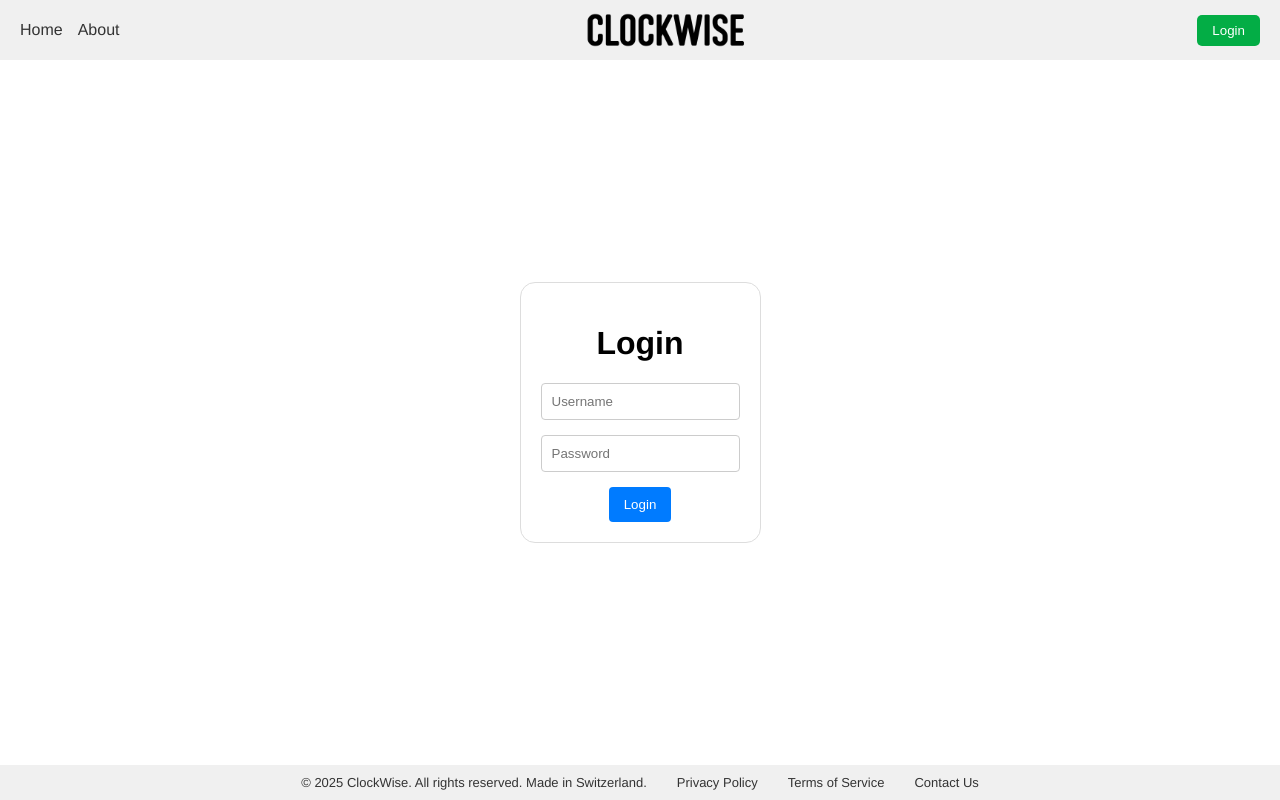
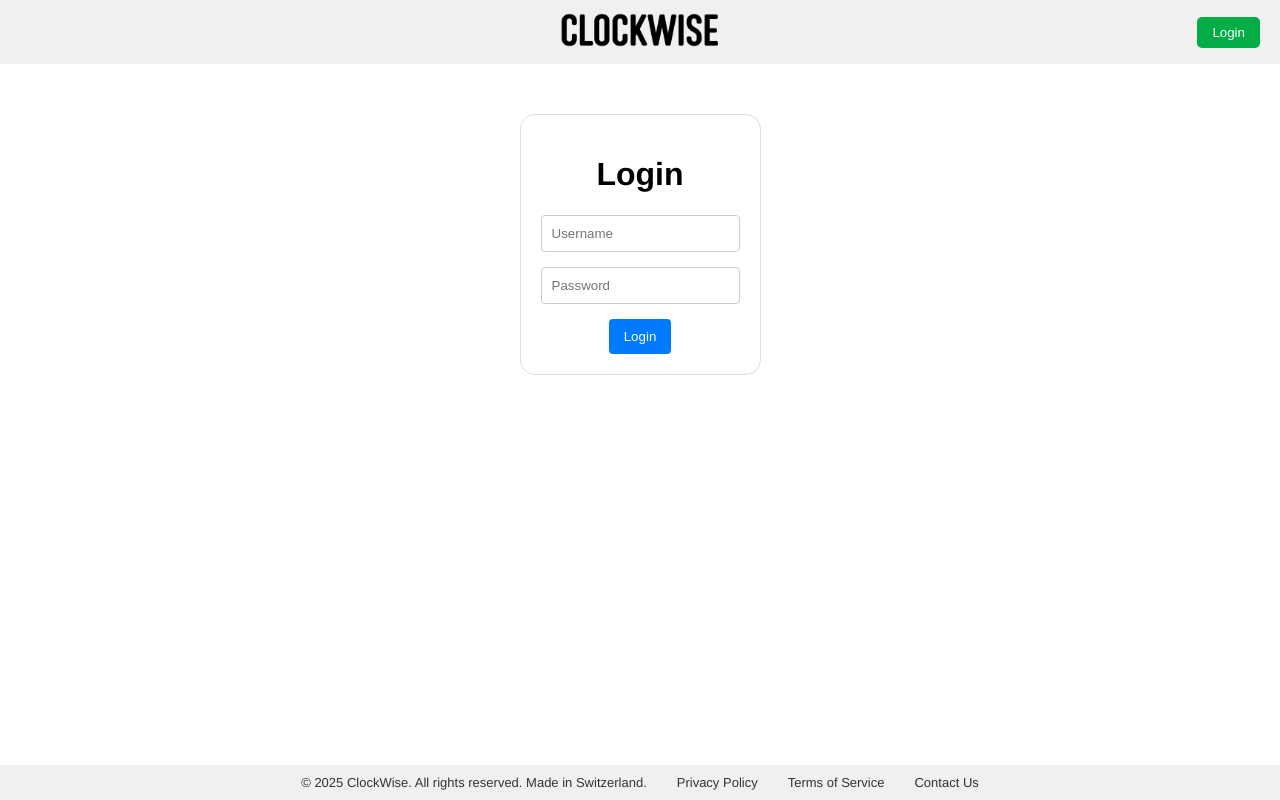
Before and after one commit to barretobit/ClockWiseWeb, a Vue app in the folder clockwiseweb/: page /login in a window 1280 px wide. Built offline with nearby package versions, Linux system fonts and the light colour scheme.

Commit message:
Stable version with dummy Login working;

```diff
--- a/clockwiseweb/src/App.vue
+++ b/clockwiseweb/src/App.vue
@@ -1,7 +1,7 @@
 <template>
 	<div id="app">
-		<PageHeader />
-		<router-view />
+		<PageHeader :isLoggedIn="isLoggedIn" @logout-success="handleLogoutSuccess" />
+		<router-view :isLoggedIn="isLoggedIn" @login-success="handleLoginSuccess" />
 		<PageFooter />
 	</div>
 </template>
@@ -9,11 +9,35 @@
 <script>
 import PageHeader from './components/static/PageHeader.vue';
 import PageFooter from './components/static/PageFooter.vue';
+import { ref, onMounted } from 'vue';
 
 export default {
 	components: {
 		PageHeader,
-		PageFooter
+		PageFooter,
+	},
+	setup() {
+		const isLoggedIn = ref(sessionStorage.getItem('isLoggedIn') === 'true');
+
+		onMounted(() => {
+			isLoggedIn.value = sessionStorage.getItem('isLoggedIn') === 'true';
+		});
+
+		const handleLoginSuccess = () => {
+			isLoggedIn.value = true;
+			sessionStorage.setItem('isLoggedIn', 'true');
+		};
+
+		const handleLogoutSuccess = () => {
+			isLoggedIn.value = false;
+			sessionStorage.removeItem('isLoggedIn');
+		};
+
+		return {
+			isLoggedIn,
+			handleLoginSuccess,
+			handleLogoutSuccess,
+		};
 	},
 };
 </script>
@@ -24,9 +48,9 @@ export default {
 }
 
 #app {
-  display: grid;
-  grid-template-rows: auto 1fr auto; /* Header, Content, Footer */
-  min-height: 100vh;
+	display: grid;
+	grid-template-rows: auto 1fr auto;
+	min-height: 100vh;
 }
 
 body {
--- a/clockwiseweb/src/components/static/PageHeader.vue
+++ b/clockwiseweb/src/components/static/PageHeader.vue
@@ -1,16 +1,17 @@
 <template>
 	<header class="header">
 		<div class="header-left">
-            <nav class="nav">
+			<nav v-if="isLoggedIn" class="nav">
 				<router-link to="/" class="nav-link">Home</router-link>
-                <router-link to="/about" class="nav-link">About</router-link>
-                <!-- <router-link to="/products" class="nav-link">Products</router-link> -->
+				<router-link to="/logs" class="nav-link">Logs</router-link>
+				<router-link to="/reports" class="nav-link">Reports</router-link>
 			</nav>
 		</div>
 
 		<div class="header-center">
+			<router-link to="/" class="logo-link">
 				<img src="@/assets/logo.png" alt="Company Logo" class="logo" />
-            <!-- <img src="https://img.icons8.com/3d-fluency/200/clock.png" alt="logo" class="logo" /> -->
+			</router-link>
 		</div>
 
 		<div class="header-right">
@@ -21,39 +22,53 @@
 </template>
 
 <script>
+import { useRouter } from 'vue-router';
+
 export default {
-    data() {
+	props: ['isLoggedIn'],
+	setup(props, { emit }) {
+		const router = useRouter();
+
+		const goToLogin = () => {
+			router.push('/login');
+		};
+
+		const logout = () => {
+			sessionStorage.removeItem('isLoggedIn');
+			emit('logout-success'); // Emit logout-success event
+			console.log('Logout clicked');
+		};
+
 		return {
-            isLoggedIn: sessionStorage.getItem('isLoggedIn') === 'true',
+			goToLogin,
+			logout,
 		};
-    },
-    methods: {
-        goToLogin() {
-            this.$router.push('/login');
-        },
-        logout() {
-            sessionStorage.removeItem('isLoggedIn');
-            this.isLoggedIn = false;
-            console.log('Logout clicked');
-        },
 	},
 };
 </script>
 
 <style scoped>
 .header {
-    display: flex;
-    justify-content: space-between;
+	display: grid;
+	grid-template-columns: minmax(0, 1fr) 1fr minmax(0, 1fr);
 	align-items: center;
 	padding: 10px 20px;
 	background-color: #f0f0f0;
 }
 
-.header-left,
-.header-center,
+.header-left {
+	grid-column: 1;
+	justify-self: start;
+}
+
+.header-center {
+	grid-column: 2;
+	justify-self: center;
+}
+
 .header-right {
-    display: flex;
-    align-items: center;
+	grid-column: 3;
+	justify-self: end;
 }
 
 .nav {
@@ -68,6 +83,12 @@ export default {
 
 .logo {
 	height: 40px;
+	cursor: pointer;
+}
+
+.logo-link {
+	text-decoration: none;
+	color: inherit;
 }
 
 .button {
--- a/clockwiseweb/src/views/HomePage.vue
+++ b/clockwiseweb/src/views/HomePage.vue
@@ -1,5 +1,16 @@
 <template>
     <div class="home">
+        <div v-if="isLoggedIn">
+            <h1>Welcome back to ClockWise!</h1>
+            <p>Here's a summary of your recent activity.</p>
+            <section class="user-dashboard">
+                <h2>Your Dashboard</h2>
+                <p>You have 5 projects in progress.</p>
+                <p>You have 2 reports to review.</p>
+                <button class="view-reports-button">View Reports</button>
+            </section>
+        </div>
+        <div v-else>
             <h1>Welcome to ClockWise!</h1>
             <p>Your solution for time management.</p>
 
@@ -21,12 +32,14 @@
                 <button class="login-button" @click="goToLogin">Login</button>
             </section>
         </div>
+    </div>
 </template>
 
 <script>
 import { useRouter } from 'vue-router';
 
 export default {
+    props: ['isLoggedIn'],
     setup() {
         const router = useRouter();
 
@@ -109,4 +122,18 @@ export default {
     cursor: pointer;
     border-radius: 5px;
 }
+
+.user-dashboard {
+    margin: 20px;
+}
+
+.view-reports-button {
+    padding: 9px 22px;
+    font-size: 1em;
+    background-color: #007bff;
+    color: white;
+    border: none;
+    cursor: pointer;
+    border-radius: 5px;
+}
 </style>
--- a/clockwiseweb/src/views/LoginPage.vue
+++ b/clockwiseweb/src/views/LoginPage.vue
@@ -15,42 +15,37 @@
 </template>
 
 <script>
+import { useRouter } from 'vue-router';
+import { ref } from 'vue';
+
 export default {
-    data() {
-        return {
-            username: '',
-            password: '',
-            error: '',
-        };
-    },
-    methods: {
-        async login() {
+    setup(props, { emit }) {
+        const username = ref('');
+        const password = ref('');
+        const error = ref('');
+        const router = useRouter();
+
+        const login = async () => {
             try {
-                // Replace with your actual authentication logic
-                // Example:
-                // const response = await axios.post('/api/login', {
-                //   username: this.username,
-                //   password: this.password,
-                // });
-                // if (response.data.success) {
-                //   // Successful login
-                //   this.$router.push('/'); // Redirect to home page
-                // } else {
-                //   this.error = 'Invalid username or password.';
-                // }
-                if (this.username === 'test' && this.password === 'password') {
+                if (username.value === 'test' && password.value === 'UltimateTest!#7') {
                     sessionStorage.setItem('isLoggedIn', 'true');
-                    // Simulate successful login
-                    // Store authentication token or user info if needed
-                    this.$router.push('/');
+                    router.push('/');
+                    emit('login-success'); // Emit the event
                 } else {
-                    this.error = 'Invalid username or password.';
+                    error.value = 'Invalid username or password.';
                 }
             } catch (err) {
-                this.error = 'An error occurred. Please try again.';
+                error.value = 'An error occurred. Please try again.';
                 console.error('Login error:', err);
             }
-        },
+        };
+
+        return {
+            username,
+            password,
+            error,
+            login,
+        };
     },
 };
 </script>
@@ -58,21 +53,15 @@ export default {
 <style scoped>
 .login-page {
     max-width: 400px;
-    margin: 50px auto;
+    margin: 50px auto auto;
     padding: 20px;
     border: 1px solid #ddd;
     border-radius: 15px;
-    align-self: center;
     text-align: center;
 }
 
 .form-group {
     margin-bottom: 15px;
-}
-
-label {
-    display: block;
-    margin-bottom: 5px;
 }
 
 input[type='text'],
```
Lines whose indentation alone changed are shown as unchanged.
